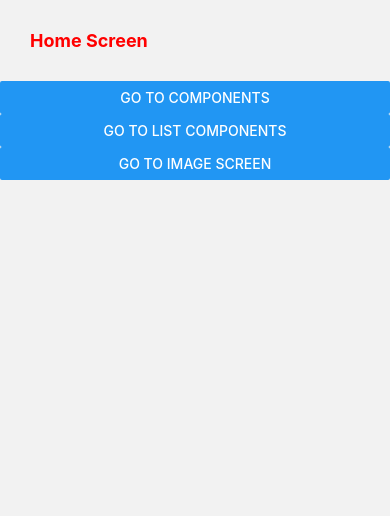
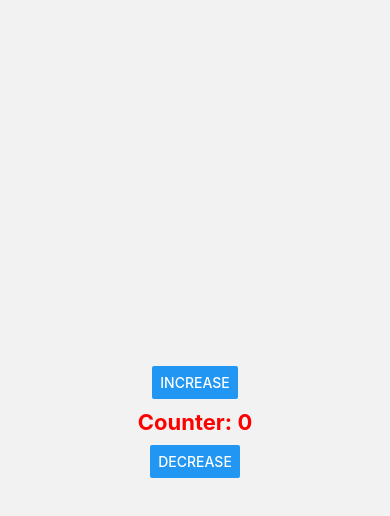
Before and after one commit to anurajghosh/my_first_native, a React Native app: screen /Counter in a window 390 px wide. Shown: the top 516 px of the page. Built offline with nearby package versions, Linux system fonts and the light colour scheme.

Commit message:
counter added

```diff
--- a/App.js
+++ b/App.js
@@ -5,6 +5,7 @@ import ComponentsScreen from './src/screens/ComponentsScreen';
 import GettingStarted from './src/screens/GettingStarted';
 import ListScreen from './src/screens/ListScreen';
 import ImageScreen from './src/screens/ImageScreen';
+import CounterScreen from './src/screens/CounterScreen';
 
 const Stack = createStackNavigator();
 
@@ -20,6 +21,7 @@ const AppNavigator = () => (
     <Stack.Screen name="GettingStarted" component={GettingStarted} />
     <Stack.Screen name="List" component={ListScreen} />
     <Stack.Screen name="Image" component={ImageScreen} />
+    <Stack.Screen name="Counter" component={CounterScreen} />
   </Stack.Navigator>
 );
 
--- a/babel.config.js
+++ b/babel.config.js
@@ -1,4 +1,4 @@
-module.exports = function(api) {
+export default function(api) {
   api.cache(true);
   return {
     presets: ["babel-preset-expo"],
--- /dev/null
+++ b/src/screens/CounterScreen.js
@@ -0,0 +1,40 @@
+import { StyleSheet, Text, View, Button } from 'react-native';
+import React, { useState } from 'react';
+
+const CounterScreen = () => {
+    const [counter, setCounter] = useState(0);
+    const increase = () => setCounter(counter + 1);
+    const decrease = () => setCounter(counter - 1);
+
+  return (
+    <View style={styles.container}>
+      <Button style={styles.button} title="Increase" onPress={increase} />
+
+      <Text style={styles.text}>Counter: {counter}</Text>
+
+      <Button style={styles.button} title="Decrease" onPress={decrease} />
+    </View>
+  );
+};
+
+export default CounterScreen;
+
+const styles = StyleSheet.create({
+  container: {
+    flex: 1,
+    justifyContent: 'center',
+    alignItems: 'center',
+    gap: 10,
+  },
+  text: {
+    fontSize: 22,
+    fontWeight: 'bold',
+    color: 'red',
+  },
+  button: {
+    borderColor: 'red',
+    borderWidth: 2,
+    borderRadius: 50,
+  },
+
+});
--- a/src/screens/HomeScreen.js
+++ b/src/screens/HomeScreen.js
@@ -16,6 +16,10 @@ export default function HomeScreen({ navigation }) {
         title="Go to Image Screen"
         onPress={() => navigation.navigate('Image')}
       />
+      <Button
+        title="Go to Counter Screen"
+        onPress={() => navigation.navigate('Counter')}
+      />
     </View>
   );
 }
```
